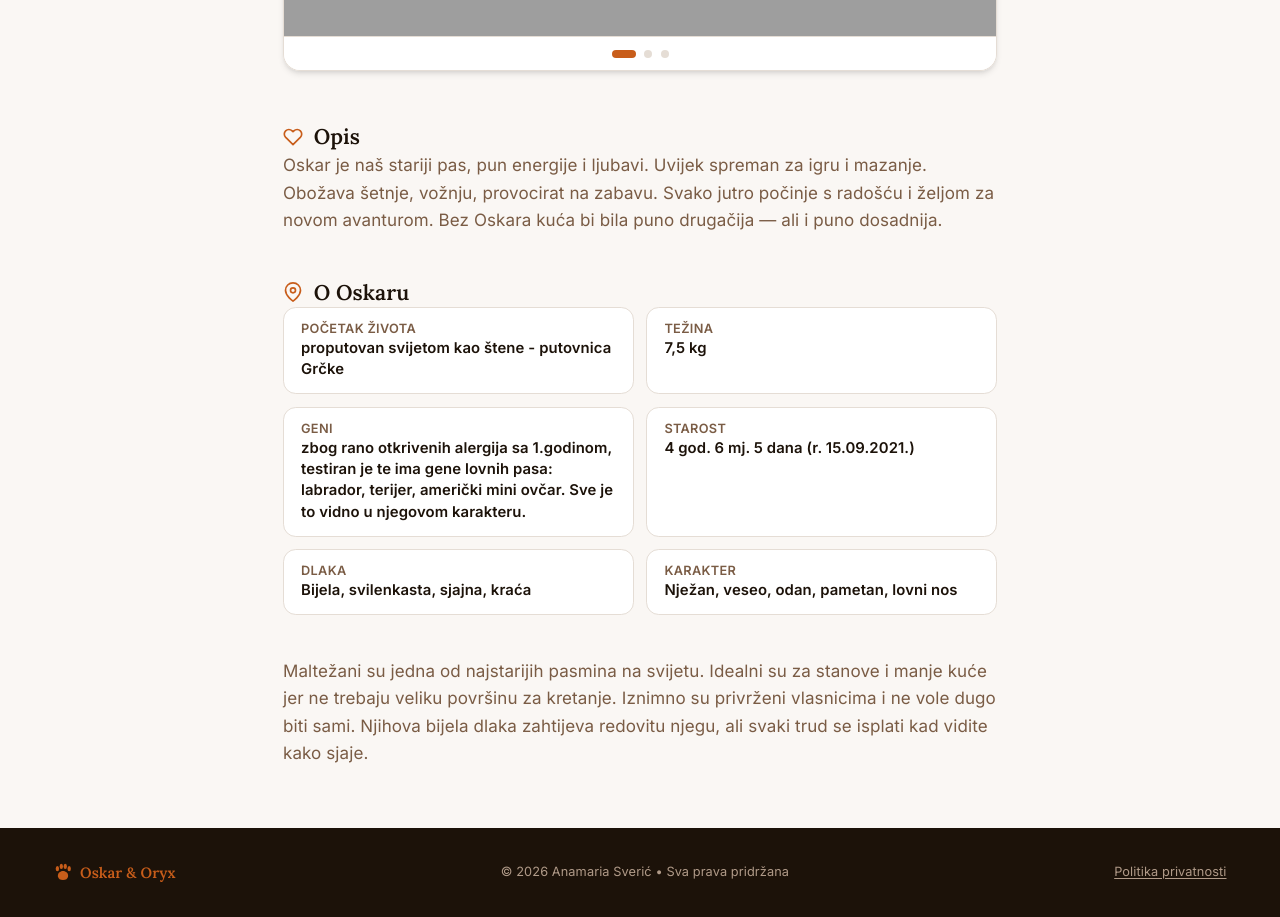
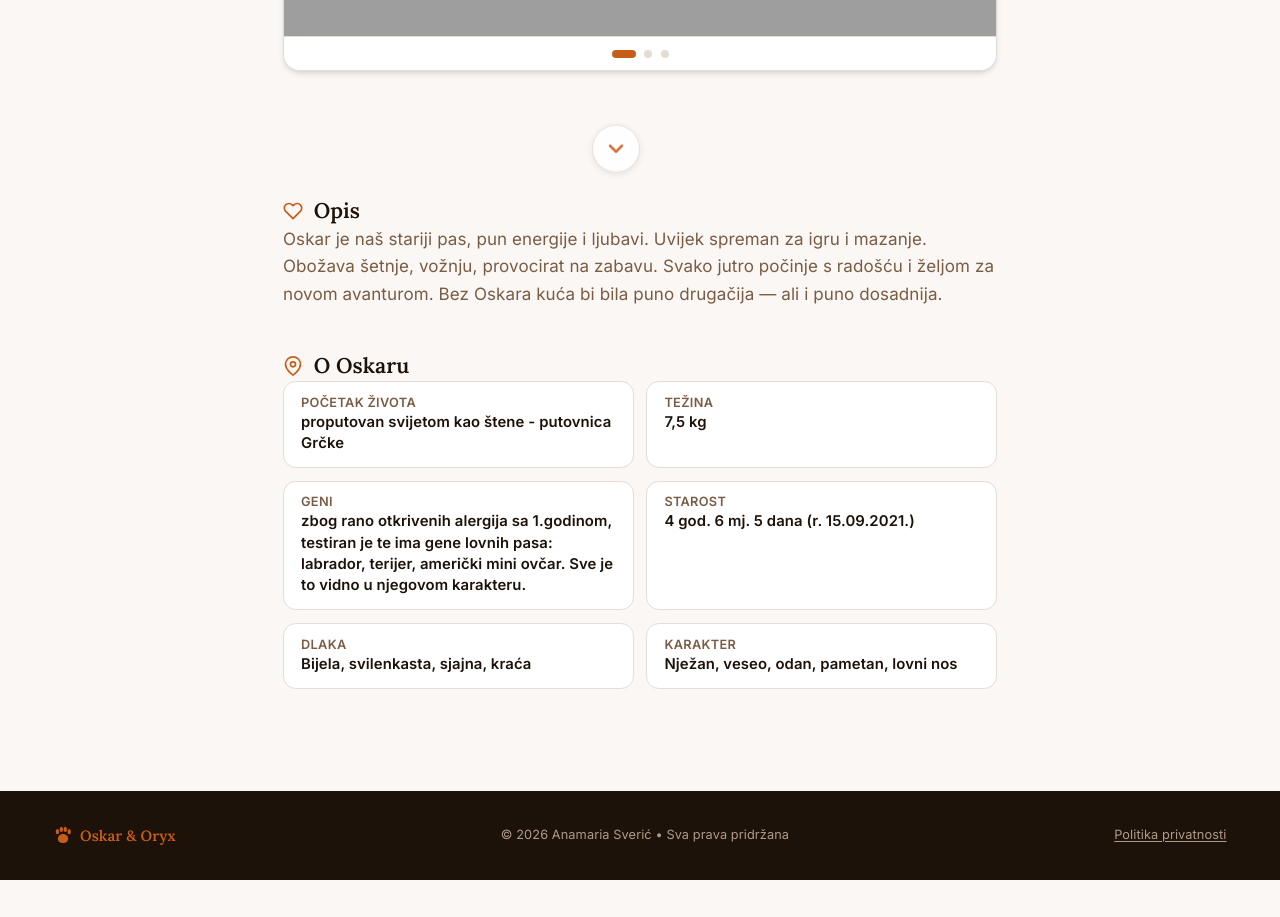
Before and after one commit to anamsveric/kucni-ljubimci, a React (Vite) app: page /oskar in a window 1280 px wide. Shown: the part 860-1777 px from the top of the page. After the commit the page ends 1740 px from the top, so only its background shows below. Built offline with nearby package versions, Linux system fonts and the light colour scheme; grey boxes are pictures that could not be loaded.

Commit message:
update oskar i Oryx

```diff
--- a/src/pages/Oryx.jsx
+++ b/src/pages/Oryx.jsx
@@ -1,11 +1,24 @@
+
+function oryxAge() {
+  const born = new Date(2023, 2, 10) // 10.03.2023
+  const now = new Date()
+  let years = now.getFullYear() - born.getFullYear()
+  let months = now.getMonth() - born.getMonth()
+  let days = now.getDate() - born.getDate()
+  if (days < 0) { months--; days += new Date(now.getFullYear(), now.getMonth(), 0).getDate() }
+  if (months < 0) { years--; months += 12 }
+  return `${years} god. ${months} mj. ${days} dana (r. 10.03.2023.)`
+}
+
 const facts = [
-  { label: 'Podrijetlo', value: 'Sredozemlje, 2000+ godina povijesti' },
-  { label: 'Težina', value: '2–4 kg' },
-  { label: 'Visina', value: '20–25 cm' },
-  { label: 'Životni vjek', value: '12–15 godina' },
-  { label: 'Dlaka', value: 'Bijela, svilenkasta, dugačka' },
+  { label: 'Početak života', value: 'obitelj sa više pasa /štanceraj' },
+  { label: 'Težina', value: '3 kg' },
+  { label: 'Geni', value: 'maltezer ' },
+  { label: 'Starost', value: oryxAge() },
+  { label: 'Dlaka', value: 'Bijela, svilenkasta, sjajna, srednja' },
   { label: 'Karakter', value: 'Nježan, veseo, odan, pametan' },
 ]
+
 
 export default function Oryx() {
   return (
@@ -33,7 +46,7 @@ export default function Oryx() {
         <div className="max-w-2xl mx-auto">
 
           {/* Slika */}
-          <div className="flex justify-center mb-12">
+          <div className="flex justify-center mb-6">
             <img
               src="/oryx.jpg"
               alt="Oryx"
@@ -42,8 +55,26 @@ export default function Oryx() {
             />
           </div>
 
+          <div className="flex justify-center mb-6">
+            <button
+              onClick={() => document.getElementById('oryx-opis').scrollIntoView({ behavior: 'smooth' })}
+              className="flex items-center justify-center cursor-pointer border-0 p-0"
+              style={{
+                animation: 'scrollBounce 1.8s ease-in-out infinite',
+                width: '48px', height: '48px', borderRadius: '50%',
+                background: 'var(--bg-card)', border: '1px solid var(--border)',
+                boxShadow: '0 2px 8px rgba(0,0,0,0.1)',
+              }}
+              aria-label="Scroll dolje"
+            >
+              <svg xmlns="http://www.w3.org/2000/svg" width="24" height="24" viewBox="0 0 24 24" fill="none" stroke="#c4828a" strokeWidth="2.5" strokeLinecap="round" strokeLinejoin="round">
+                <polyline points="6 9 12 15 18 9" />
+              </svg>
+            </button>
+          </div>
+
           {/* Opis */}
-          <div className="mb-10">
+          <div id="oryx-opis" className="mb-10">
             <h2
               className="flex items-center gap-2.5 text-xl font-semibold mb-4"
               style={{ fontFamily: 'var(--heading)', color: 'var(--text-h)' }}
@@ -54,14 +85,14 @@ export default function Oryx() {
               Opis
             </h2>
             <p className="leading-relaxed" style={{ color: 'var(--text)' }}>
-              Oryx je mlađi od dvojice i ima nešto mirniji karakter. Radoznao je i voli istraživati
-              svaki kutak kuće i dvorišta. Posebno voli ležati u sunčevim zrakama i promatrati
-              svijet oko sebe s mudrim pogledom. Njegov mirni duh savršeno nadopunjuje Oskarovu
-              energičnost.
+              Oryx je mlađi od dvojice i ima hypan karakter. Voli bit pod nogama, u centru pažnje, da zna sve što se dešava.
+              Iznimno je privržen s obzirom na prethodne traume (zanemarivanje, borba za život). Posebno voli svoju obitelj, igru sa bracom Oskarom.
+              Njegov hypan duh savršeno nadopunjuje Oskarovu mirnu narav.
+              Ono po čemu se tiče od brace, lajavac je na sve što mu je nesigurno (TV, odlazak osoba iz prostoje bez njega, čuvanje dvorišta).
             </p>
           </div>
 
-          {/* O pasmini */}
+          {/* O Oryxu */}
           <div className="mb-10">
             <h2
               className="flex items-center gap-2.5 text-xl font-semibold mb-5"
@@ -71,7 +102,7 @@ export default function Oryx() {
                 <path d="M21 10c0 7-9 13-9 13s-9-6-9-13a9 9 0 0 1 18 0z" />
                 <circle cx="12" cy="10" r="3" />
               </svg>
-              O pasmini
+              O Oryxu
             </h2>
 
             <div className="grid grid-cols-2 gap-3">
@@ -92,14 +123,6 @@ export default function Oryx() {
             </div>
           </div>
 
-          {/* Završni paragraf */}
-          <p className="leading-relaxed" style={{ color: 'var(--text)' }}>
-            Maltežani su jedna od najstarijih pasmina na svijetu. Idealni su za stanove i manje
-            kuće jer ne trebaju veliku površinu za kretanje. Iznimno su privrženi vlasnicima i
-            ne vole dugo biti sami. Njihova bijela dlaka zahtijeva redovitu njegu, ali svaki
-            trud se isplati kad vidite kako sjaje.
-          </p>
-
         </div>
       </section>
 
--- a/src/pages/Oskar.jsx
+++ b/src/pages/Oskar.jsx
@@ -93,8 +93,26 @@ export default function Oskar() {
 
           <Slider images={images} />
 
+          <div className="flex justify-center mb-6">
+            <button
+              onClick={() => document.getElementById('oskar-opis').scrollIntoView({ behavior: 'smooth' })}
+              className="flex items-center justify-center cursor-pointer border-0 p-0"
+              style={{
+                animation: 'scrollBounce 1.8s ease-in-out infinite',
+                width: '48px', height: '48px', borderRadius: '50%',
+                background: 'var(--bg-card)', border: '1px solid var(--border)',
+                boxShadow: '0 2px 8px rgba(0,0,0,0.1)',
+              }}
+              aria-label="Scroll dolje"
+            >
+              <svg xmlns="http://www.w3.org/2000/svg" width="24" height="24" viewBox="0 0 24 24" fill="none" stroke="currentColor" strokeWidth="2.5" strokeLinecap="round" strokeLinejoin="round" style={{ color: 'var(--accent)' }}>
+                <polyline points="6 9 12 15 18 9" />
+              </svg>
+            </button>
+          </div>
+
           {/* Opis */}
-          <div className="mb-10">
+          <div id="oskar-opis" className="mb-10">
             <h2 className="flex items-center gap-2.5 text-xl font-semibold mb-4" style={{ fontFamily: 'var(--heading)', color: 'var(--text-h)' }}>
               <svg width="20" height="20" viewBox="0 0 24 24" fill="none" stroke="currentColor" strokeWidth="2" strokeLinecap="round" strokeLinejoin="round" style={{ color: 'var(--accent)' }}>
                 <path d="M20.84 4.61a5.5 5.5 0 0 0-7.78 0L12 5.67l-1.06-1.06a5.5 5.5 0 0 0-7.78 7.78l1.06 1.06L12 21.23l7.78-7.78 1.06-1.06a5.5 5.5 0 0 0 0-7.78z" />
@@ -127,13 +145,6 @@ export default function Oskar() {
             </div>
           </div>
 
-          {/* Završni paragraf */}
-          <p className="leading-relaxed" style={{ color: 'var(--text)' }}>
-            Maltežani su jedna od najstarijih pasmina na svijetu. Idealni su za stanove i manje
-            kuće jer ne trebaju veliku površinu za kretanje. Iznimno su privrženi vlasnicima i
-            ne vole dugo biti sami. Njihova bijela dlaka zahtijeva redovitu njegu, ali svaki
-            trud se isplati kad vidite kako sjaje.
-          </p>
 
         </div>
       </section>
```
